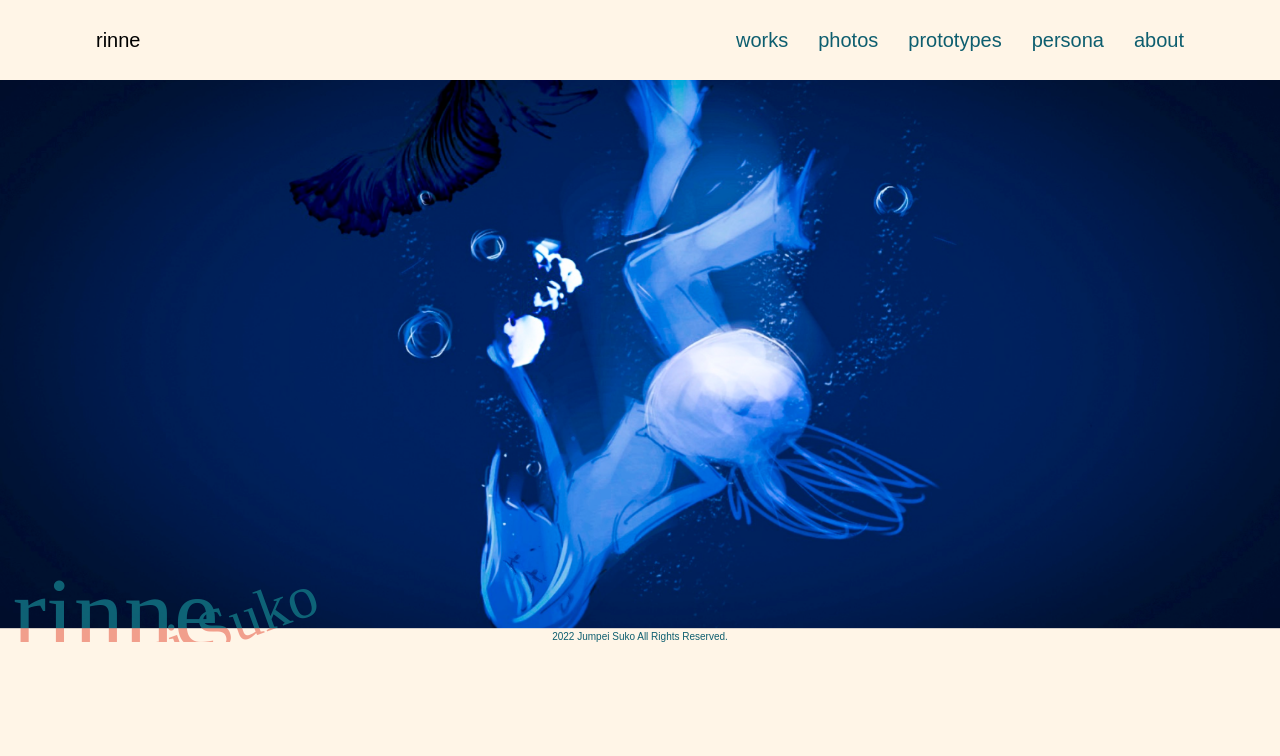
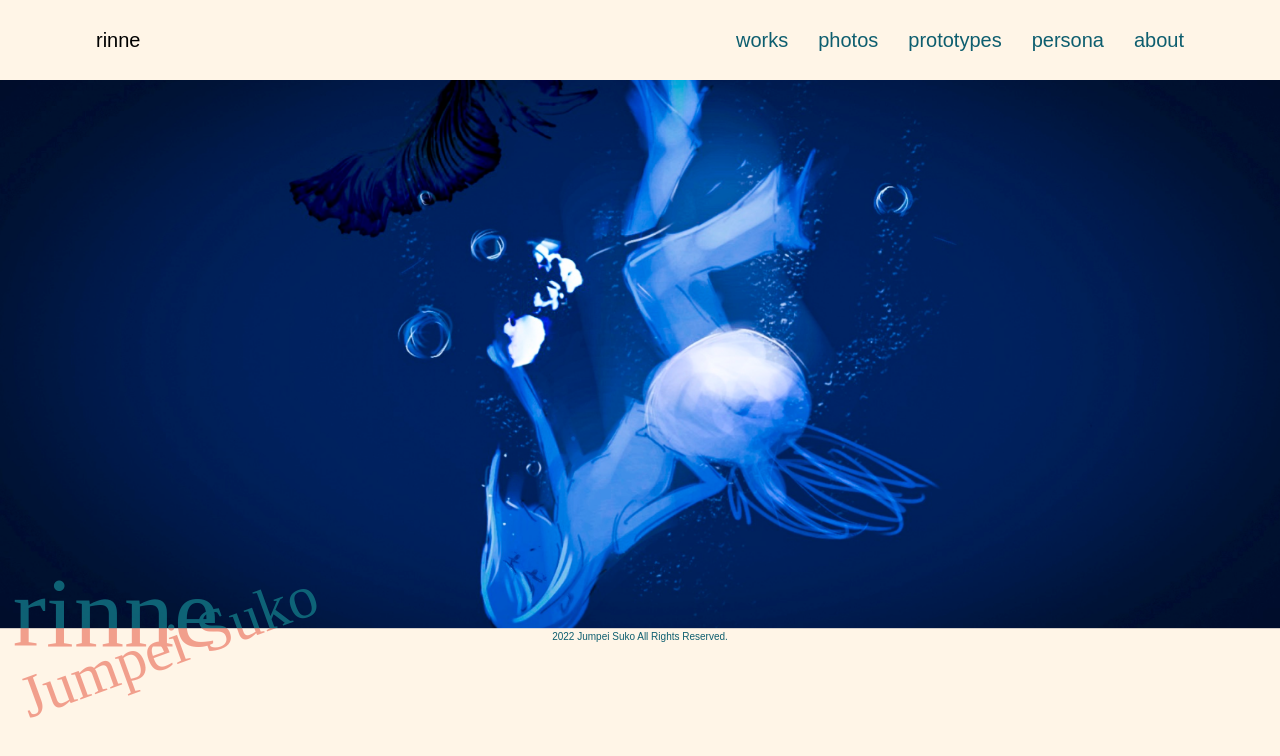
Before and after one commit to lily2oo/lily2oo.vercel.app, a React (Create React App) app: page / in a window 1280 px wide. Shown: the top 756 px of the page. Built offline with nearby package versions, Linux system fonts and the light colour scheme; a web font is replaced by a local one.

Commit message:
overflow-small-change

```diff
--- a/src/App.css
+++ b/src/App.css
@@ -25,7 +25,6 @@ body {
 
 #global-container{
     width: 100vw;
-    overflow: hidden;
 }
 
 .wrapper {
@@ -119,6 +118,7 @@ header a:hover {}
 
 #works {
     position: relative;
+    overflow: hidden;
 }
 
 #worksFilter {
```
